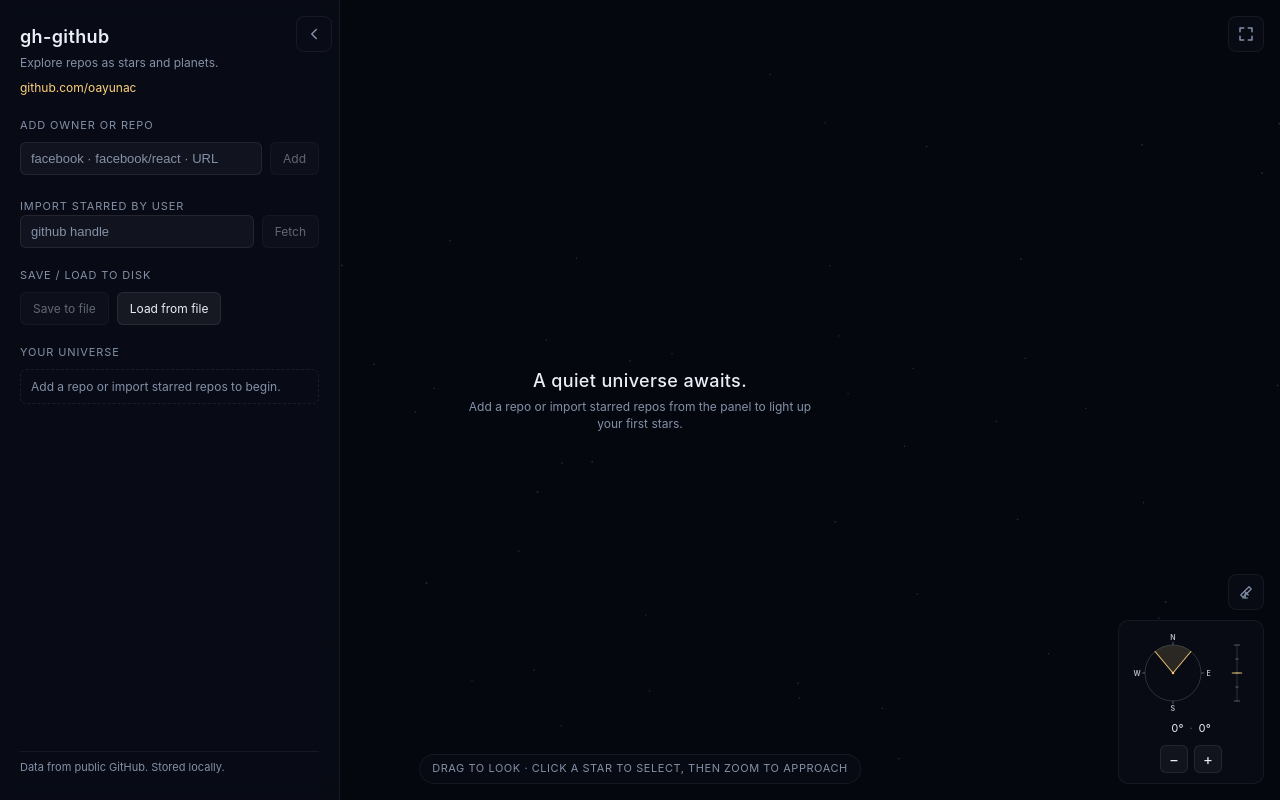
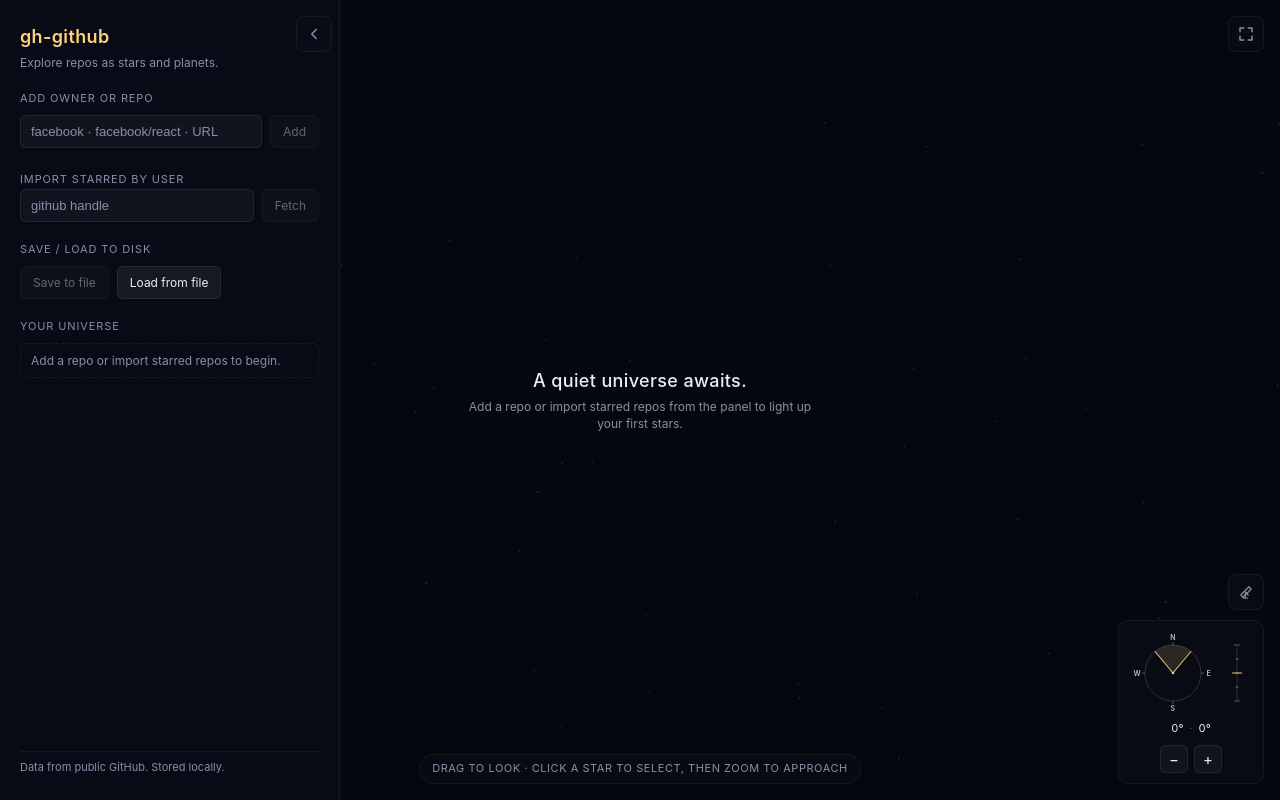
Before and after one commit to oayunac/gh-universe, a React (Vite) app: page / in a window 1280 px wide. Built offline with nearby package versions, Linux system fonts and the light colour scheme.

Commit message:
Link app title to repository

```diff
--- a/src/components/ControlPanel.tsx
+++ b/src/components/ControlPanel.tsx
@@ -37,16 +37,17 @@ export function ControlPanel() {
   return (
     <aside className="control-panel">
       <header className="panel-header">
-        <h1>gh-github</h1>
+        <h1>
+          <a
+            className="panel-title-link"
+            href="https://github.com/oayunac/gh-universe"
+            target="_blank"
+            rel="noreferrer"
+          >
+            gh-github
+          </a>
+        </h1>
         <p className="panel-tagline">Explore repos as stars and planets.</p>
-        <a
-          className="panel-link"
-          href="https://github.com/oayunac"
-          target="_blank"
-          rel="noreferrer"
-        >
-          github.com/oayunac
-        </a>
       </header>
 
       {selectedOwner && (
--- a/src/styles/globals.css
+++ b/src/styles/globals.css
@@ -82,15 +82,12 @@ body,
   font-size: 12px;
 }
 
-.panel-link {
-  display: inline-block;
-  margin-top: 8px;
+.panel-title-link {
   color: var(--accent);
-  font-size: 12px;
   text-decoration: none;
 }
 
-.panel-link:hover {
+.panel-title-link:hover {
   text-decoration: underline;
 }
 
```
